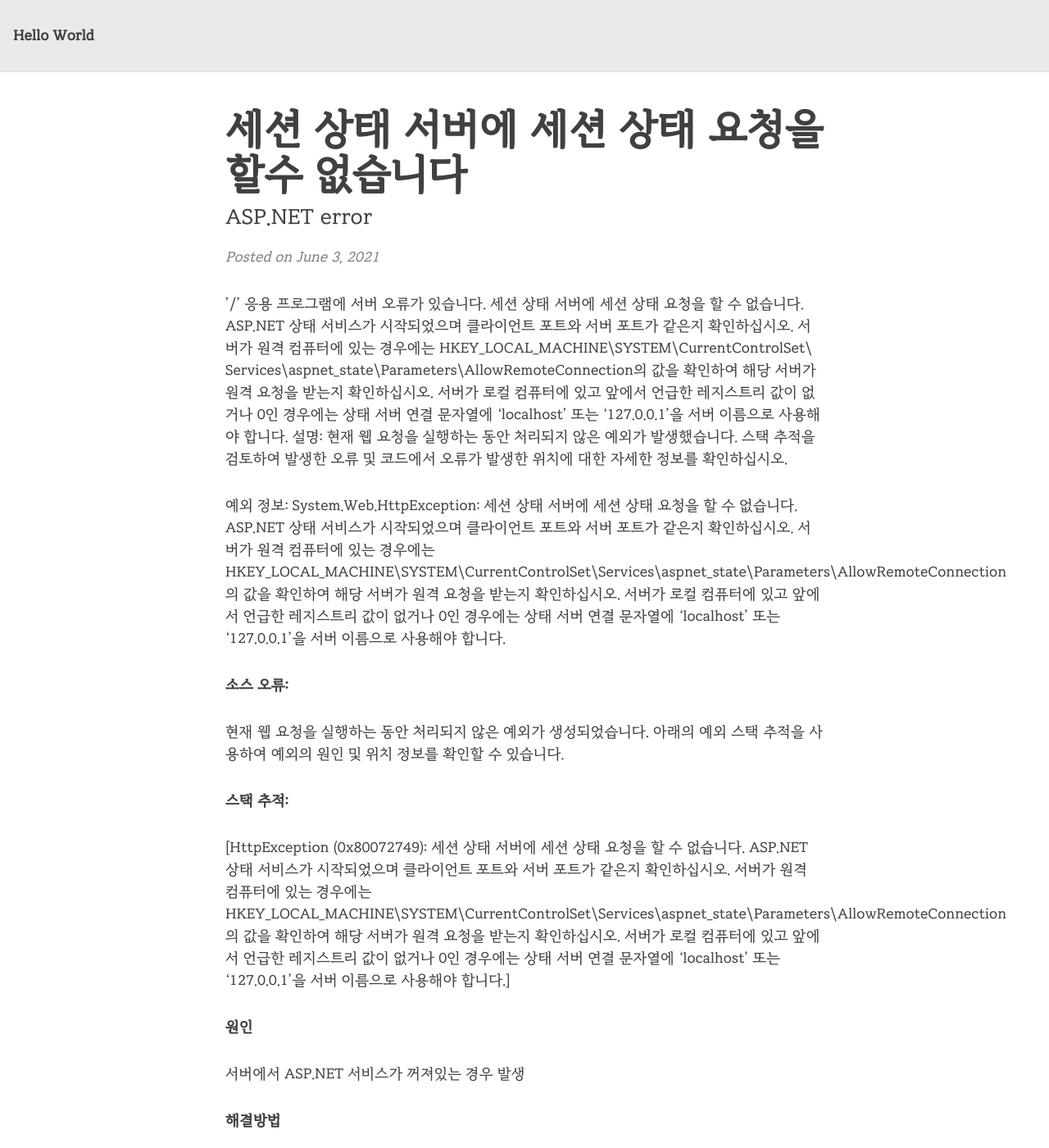
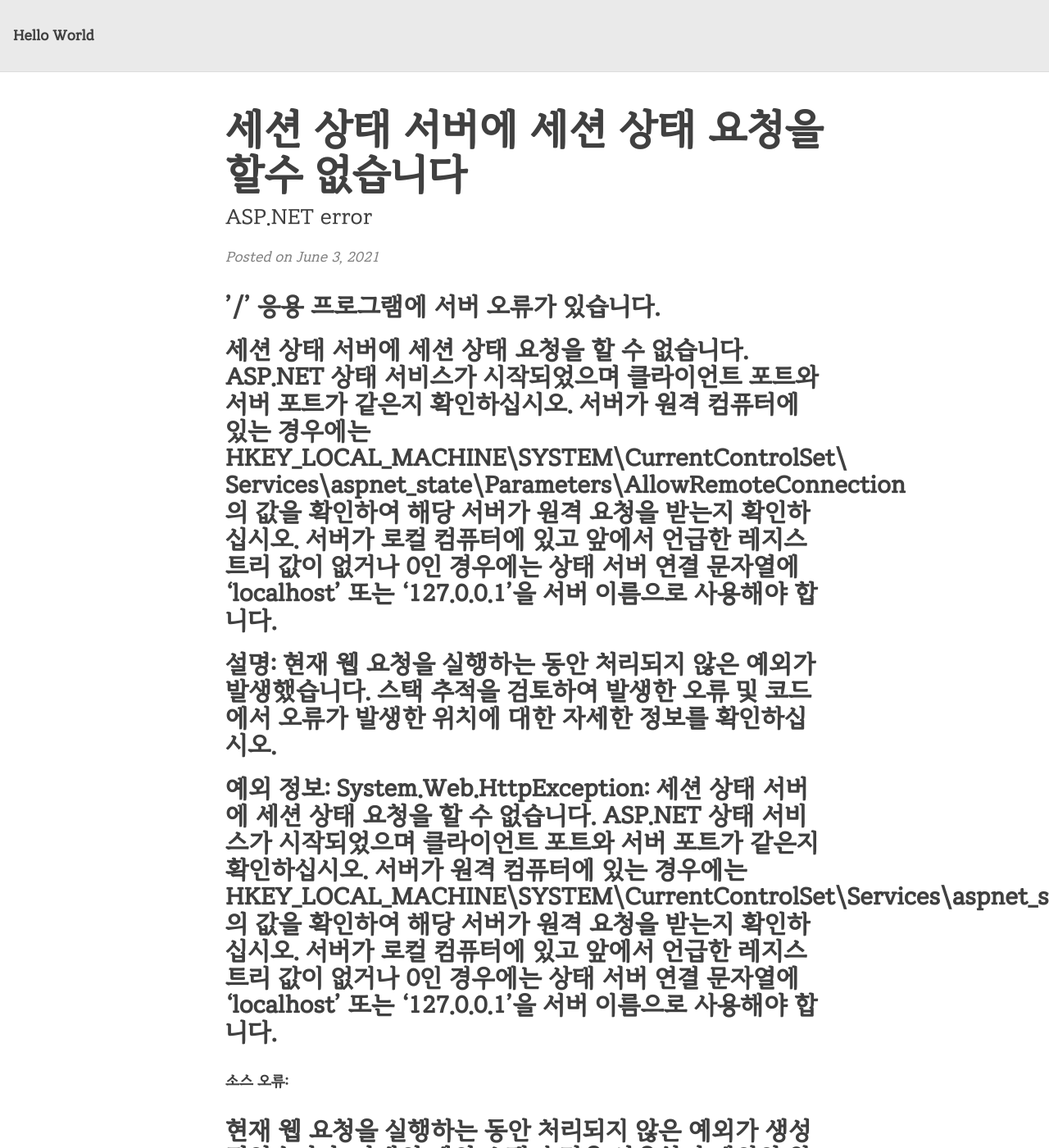
Before and after one commit to 1stGugu/1stGugu.github.io, a Jekyll site: the page built from _posts/2021-06-03-error.md, in a window 1280 px wide and 1400 px high. Shown: the whole window at 82% size. Built offline with Jekyll 4.4.1, drawn with Linux system fonts in a browser that asks for light colours; nearby versions of some CDN libraries; part of the change alters nothing that is shown.

```diff
--- a/_posts/2021-06-03-error.md
+++ b/_posts/2021-06-03-error.md
@@ -6,19 +6,19 @@ tags: [dev, ASP.Net]
 comments: true
 ---
 
-'/' 응용 프로그램에 서버 오류가 있습니다.
-세션 상태 서버에 세션 상태 요청을 할 수 없습니다. ASP.NET 상태 서비스가 시작되었으며 클라이언트 포트와 서버 포트가 같은지 확인하십시오. 서버가 원격 컴퓨터에 있는 경우에는 HKEY_LOCAL_MACHINE\SYSTEM\CurrentControlSet\ Services\aspnet_state\Parameters\AllowRemoteConnection의 값을 확인하여 해당 서버가 원격 요청을 받는지 확인하십시오. 서버가 로컬 컴퓨터에 있고 앞에서 언급한 레지스트리 값이 없거나 0인 경우에는 상태 서버 연결 문자열에 'localhost' 또는 '127.0.0.1'을 서버 이름으로 사용해야 합니다.
-설명: 현재 웹 요청을 실행하는 동안 처리되지 않은 예외가 발생했습니다. 스택 추적을 검토하여 발생한 오류 및 코드에서 오류가 발생한 위치에 대한 자세한 정보를 확인하십시오.
+## '/' 응용 프로그램에 서버 오류가 있습니다.
+## 세션 상태 서버에 세션 상태 요청을 할 수 없습니다. ASP.NET 상태 서비스가 시작되었으며 클라이언트 포트와 서버 포트가 같은지 확인하십시오. 서버가 원격 컴퓨터에 있는 경우에는 HKEY_LOCAL_MACHINE\SYSTEM\CurrentControlSet\ Services\aspnet_state\Parameters\AllowRemoteConnection의 값을 확인하여 해당 서버가 원격 요청을 받는지 확인하십시오. 서버가 로컬 컴퓨터에 있고 앞에서 언급한 레지스트리 값이 없거나 0인 경우에는 상태 서버 연결 문자열에 'localhost' 또는 '127.0.0.1'을 서버 이름으로 사용해야 합니다.
+## 설명: 현재 웹 요청을 실행하는 동안 처리되지 않은 예외가 발생했습니다. 스택 추적을 검토하여 발생한 오류 및 코드에서 오류가 발생한 위치에 대한 자세한 정보를 확인하십시오.
 
-예외 정보: System.Web.HttpException: 세션 상태 서버에 세션 상태 요청을 할 수 없습니다. ASP.NET 상태 서비스가 시작되었으며 클라이언트 포트와 서버 포트가 같은지 확인하십시오. 서버가 원격 컴퓨터에 있는 경우에는 HKEY_LOCAL_MACHINE\SYSTEM\CurrentControlSet\Services\aspnet_state\Parameters\AllowRemoteConnection의 값을 확인하여 해당 서버가 원격 요청을 받는지 확인하십시오. 서버가 로컬 컴퓨터에 있고 앞에서 언급한 레지스트리 값이 없거나 0인 경우에는 상태 서버 연결 문자열에 'localhost' 또는 '127.0.0.1'을 서버 이름으로 사용해야 합니다.
+## 예외 정보: System.Web.HttpException: 세션 상태 서버에 세션 상태 요청을 할 수 없습니다. ASP.NET 상태 서비스가 시작되었으며 클라이언트 포트와 서버 포트가 같은지 확인하십시오. 서버가 원격 컴퓨터에 있는 경우에는 HKEY_LOCAL_MACHINE\SYSTEM\CurrentControlSet\Services\aspnet_state\Parameters\AllowRemoteConnection의 값을 확인하여 해당 서버가 원격 요청을 받는지 확인하십시오. 서버가 로컬 컴퓨터에 있고 앞에서 언급한 레지스트리 값이 없거나 0인 경우에는 상태 서버 연결 문자열에 'localhost' 또는 '127.0.0.1'을 서버 이름으로 사용해야 합니다.
 
 **소스 오류:**
 
-현재 웹 요청을 실행하는 동안 처리되지 않은 예외가 생성되었습니다. 아래의 예외 스택 추적을 사용하여 예외의 원인 및 위치 정보를 확인할 수 있습니다.
+## 현재 웹 요청을 실행하는 동안 처리되지 않은 예외가 생성되었습니다. 아래의 예외 스택 추적을 사용하여 예외의 원인 및 위치 정보를 확인할 수 있습니다.
 
 **스택 추적:**
 
-[HttpException (0x80072749): 세션 상태 서버에 세션 상태 요청을 할 수 없습니다. ASP.NET 상태 서비스가 시작되었으며 클라이언트 포트와 서버 포트가 같은지 확인하십시오. 서버가 원격 컴퓨터에 있는 경우에는 HKEY_LOCAL_MACHINE\SYSTEM\CurrentControlSet\Services\aspnet_state\Parameters\AllowRemoteConnection의 값을 확인하여 해당 서버가 원격 요청을 받는지 확인하십시오. 서버가 로컬 컴퓨터에 있고 앞에서 언급한 레지스트리 값이 없거나 0인 경우에는 상태 서버 연결 문자열에 'localhost' 또는 '127.0.0.1'을 서버 이름으로 사용해야 합니다.]
+## [HttpException (0x80072749): 세션 상태 서버에 세션 상태 요청을 할 수 없습니다. ASP.NET 상태 서비스가 시작되었으며 클라이언트 포트와 서버 포트가 같은지 확인하십시오. 서버가 원격 컴퓨터에 있는 경우에는 HKEY_LOCAL_MACHINE\SYSTEM\CurrentControlSet\Services\aspnet_state\Parameters\AllowRemoteConnection의 값을 확인하여 해당 서버가 원격 요청을 받는지 확인하십시오. 서버가 로컬 컴퓨터에 있고 앞에서 언급한 레지스트리 값이 없거나 0인 경우에는 상태 서버 연결 문자열에 'localhost' 또는 '127.0.0.1'을 서버 이름으로 사용해야 합니다.]
 
 **원인**
 
```
